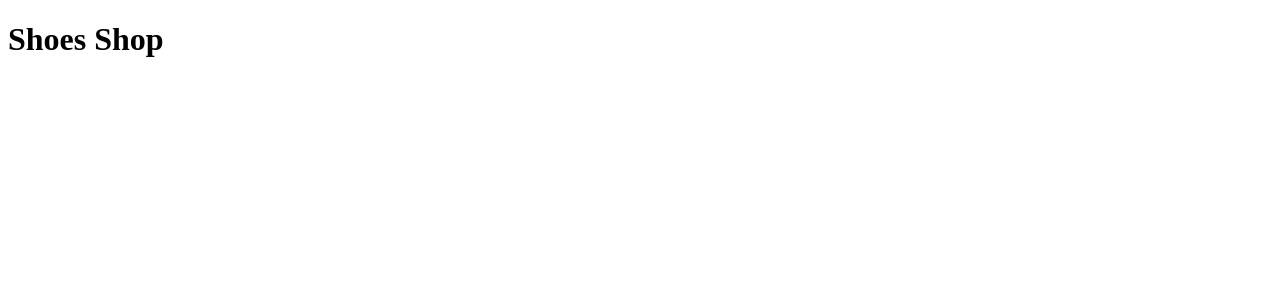
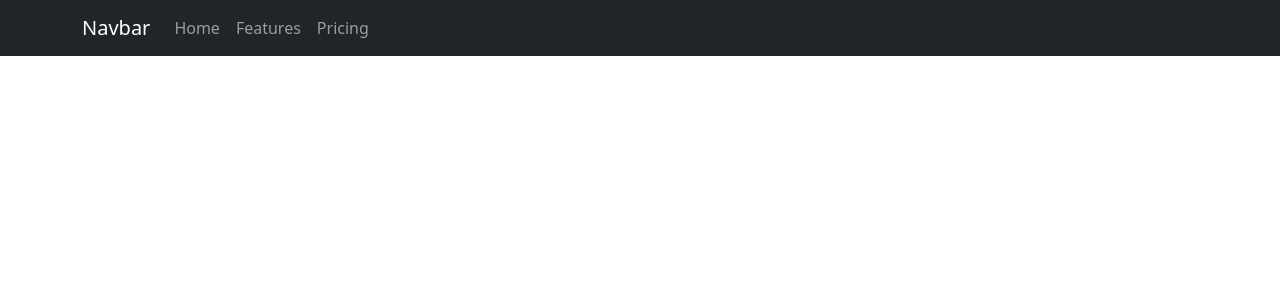
Before and after one commit to zzzmini/shoes-shop, a React (Vite) app: page / in a window 1280 px wide. Shown: the top 300 px of the page. Built offline with nearby package versions, Linux system fonts and the light colour scheme.

Commit message:
네이게이션바 작업 완료

```diff
--- a/package.json
+++ b/package.json
@@ -10,7 +10,9 @@
     "preview": "vite preview"
   },
   "dependencies": {
+    "bootstrap": "^5.3.8",
     "react": "^19.1.1",
+    "react-bootstrap": "^2.10.10",
     "react-dom": "^19.1.1"
   },
   "devDependencies": {
--- a/src/App.jsx
+++ b/src/App.jsx
@@ -1,11 +1,12 @@
-import './App.css'
+import "./App.css";
+import AppNavBar from "./AppNavBar";
 
 function App() {
   return (
     <>
-      <h1>Shoes Shop</h1>
+      <AppNavBar />
     </>
-  )
+  );
 }
 
-export default App
+export default App;
--- /dev/null
+++ b/src/AppNavBar/index.jsx
@@ -0,0 +1,24 @@
+import "bootstrap/dist/css/bootstrap.min.css";
+import { Container, Nav, Navbar } from "react-bootstrap";
+import './AppNavBar.css'
+
+function AppNavBar(){
+  return (
+    <>
+      <div className="App">
+        <Navbar bg="dark" data-bs-theme="dark">
+          <Container>
+            <Navbar.Brand href="#home">Navbar</Navbar.Brand>
+            <Nav className="me-auto">
+              <Nav.Link href="#home">Home</Nav.Link>
+              <Nav.Link href="#features">Features</Nav.Link>
+              <Nav.Link href="#pricing">Pricing</Nav.Link>
+            </Nav>
+          </Container>
+        </Navbar>
+      </div>
+    </>
+  )
+}
+
+export default AppNavBar;
```
Also changed, not shown: src/AppNavBar/AppNavBar.css (added), 1 other file (tests, documents, lock files or other folders).
